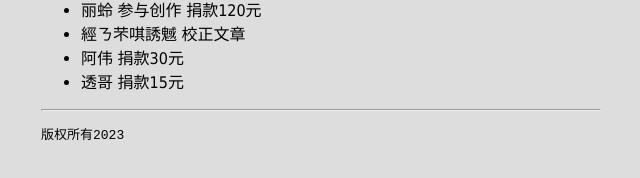
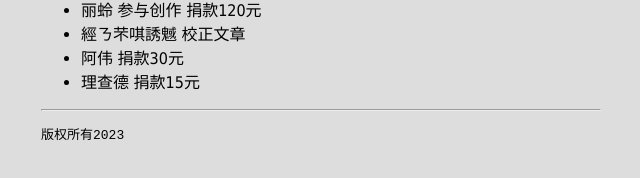
Before and after one commit to MilkGolium/EOP-web, a plain HTML site: page html/3.html in a window 1280 px wide. Shown: the part 254-432 px from the top of the page, 319-959 px from the left. Drawn offline with Linux system fonts and the light colour scheme.

Commit message:
a commit

```diff
--- a/html/3.html
+++ b/html/3.html
@@ -33,7 +33,7 @@
         <li>丽蛉 参与创作 捐款120元</li>
         <li>經ㄋ芣唭誘魊 校正文章</li>
         <li>阿伟 捐款30元</li>
-        <li>透哥 捐款15元</li>
+        <li>理查德 捐款15元</li>
     </ul>
     <hr>
 
```
